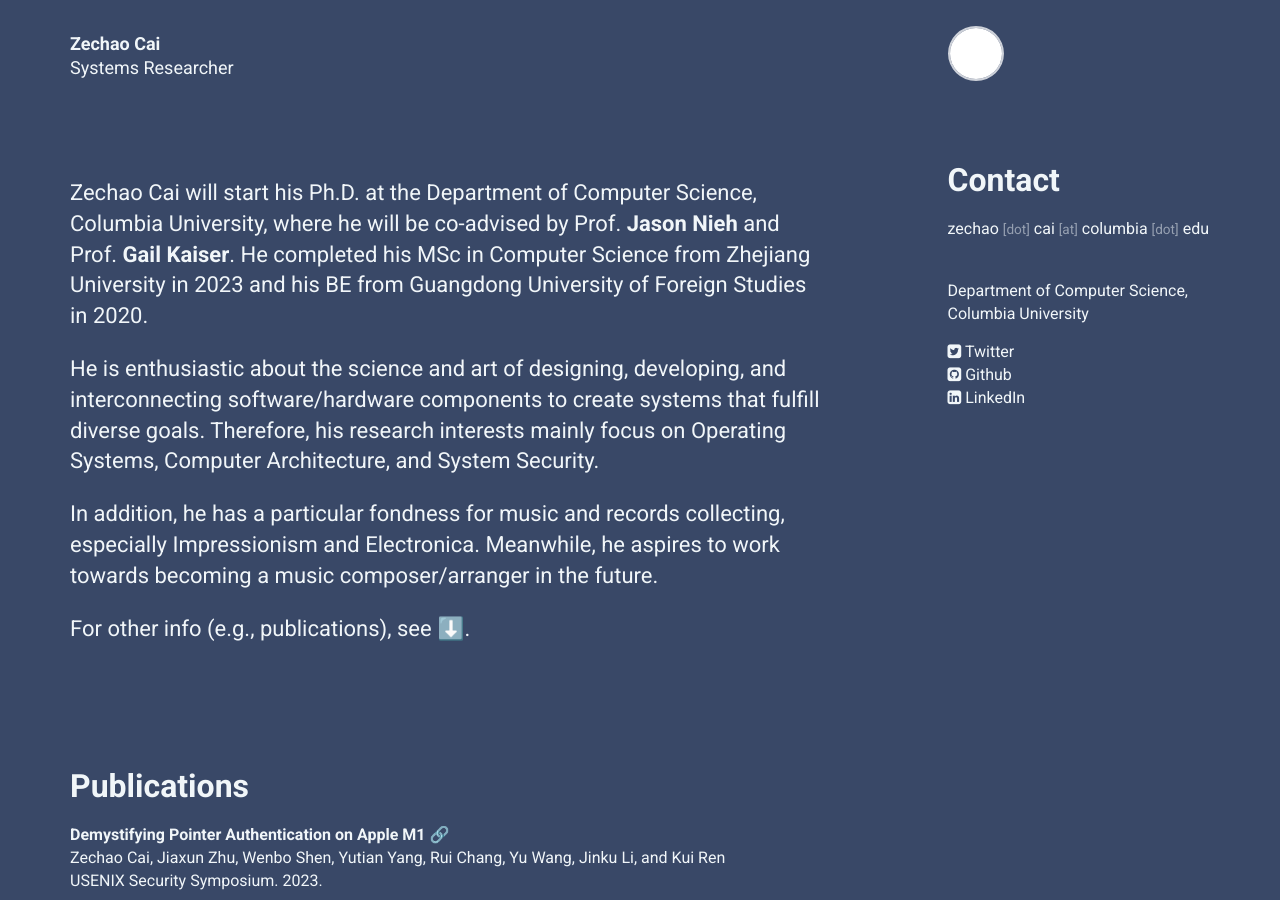
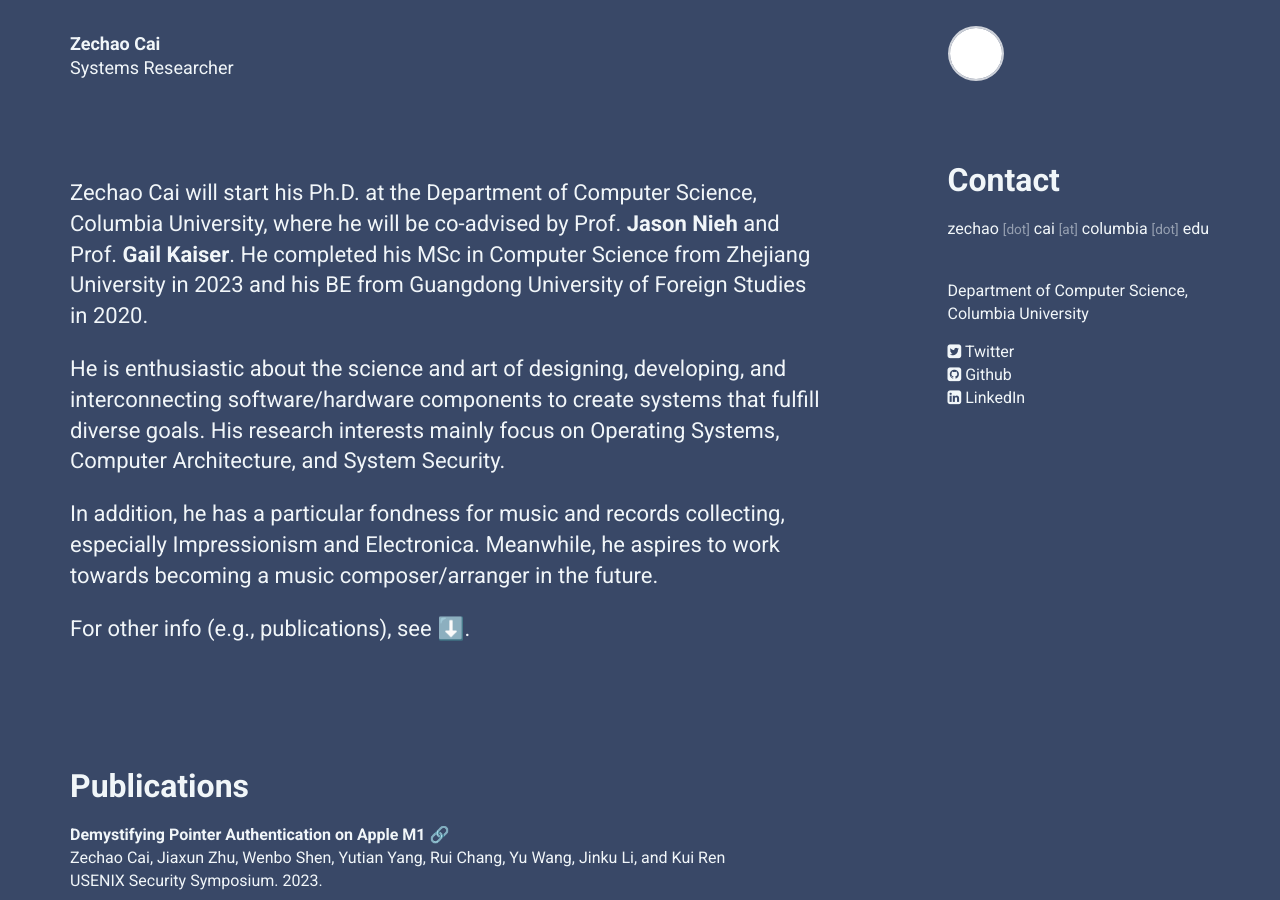
Before and after one commit to zech4o/zech4o.github.io, a Jekyll site: the page built from index.html, in a window 1280 px wide and 900 px high. Built offline with Jekyll 4.4.1, drawn with Linux system fonts in a browser that asks for light colours; nearby versions of some CDN libraries.

Commit message:
update 2024-05-11

```diff
--- a/_data/personal.yml
+++ b/_data/personal.yml
@@ -34,7 +34,7 @@ intro:
    Zechao Cai will start his Ph.D. at the Department of Computer Science, Columbia University, where he will be co-advised by Prof. [__Jason Nieh__](https://www.cs.columbia.edu/~nieh/) and Prof. [__Gail Kaiser__](https://www.cs.columbia.edu/~kaiser/). He completed his MSc in Computer Science from Zhejiang University in 2023 and his BE from Guangdong University of Foreign Studies in 2020.
 
 
-    He is enthusiastic about the science and art of designing, developing, and interconnecting software/hardware components to create systems that fulfill diverse goals. Therefore, his research interests mainly focus on Operating Systems, Computer Architecture, and System Security.
+    He is enthusiastic about the science and art of designing, developing, and interconnecting software/hardware components to create systems that fulfill diverse goals. His research interests mainly focus on Operating Systems, Computer Architecture, and System Security.
 
 
     In addition, he has a particular fondness for music and records collecting, especially Impressionism and Electronica. Meanwhile, he aspires to work towards becoming a music composer/arranger in the future.
```
